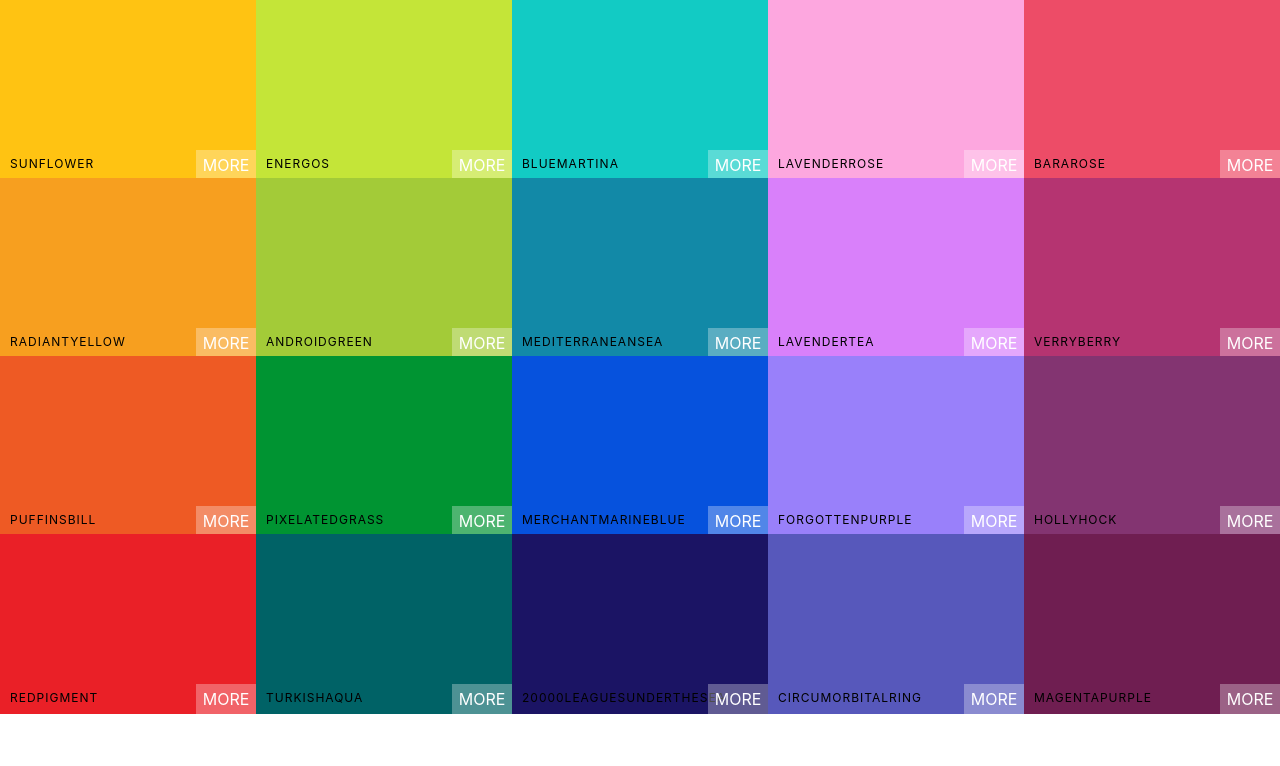
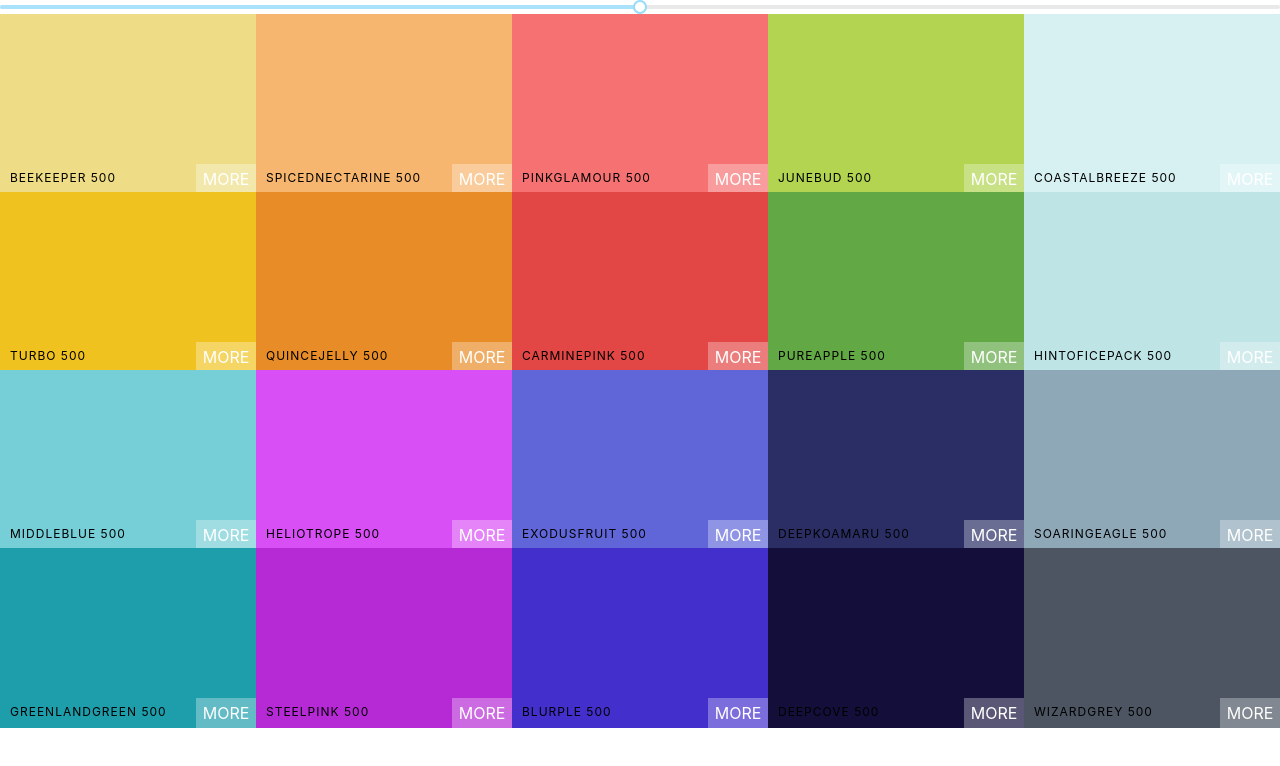
Before and after one commit to rrigonia/React-Color-App, a React (Create React App) app: page / in a window 1280 px wide. Shown: the top 766 px of the page. Built offline with nearby package versions, Linux system fonts and the light colour scheme.

Commit message:
Add unstyle color slider

```diff
--- a/package.json
+++ b/package.json
@@ -7,6 +7,7 @@
     "@testing-library/react": "^11.2.7",
     "@testing-library/user-event": "^12.8.3",
     "chroma-js": "^2.1.2",
+    "rc-slider": "^9.7.2",
     "react": "^17.0.2",
     "react-copy-to-clipboard": "^5.0.3",
     "react-dom": "^17.0.2",
--- a/src/App.js
+++ b/src/App.js
@@ -1,12 +1,11 @@
 import Palette from "./Palette";
 import seedColors from "./seedColors";
-import {generatePalette} from "./ColorHelpers"
+import { generatePalette } from "./ColorHelpers";
 
 function App() {
-	console.log(generatePalette(seedColors[4]))
 	return (
 		<div>
-			<Palette {...seedColors[2]} />
+			<Palette palette={generatePalette(seedColors[4])} />
 		</div>
 	);
 }
--- a/src/Palette.js
+++ b/src/Palette.js
@@ -1,14 +1,33 @@
 import React, { Component } from "react";
 import ColorBox from "./ColorBox";
 import "./Palette.css";
+import Slider from "rc-slider";
+import "rc-slider/assets/index.css";
 
 class Palette extends Component {
+	constructor(props) {
+		super(props);
+		this.state = { level: 500 };
+		this.changeLevel = this.changeLevel.bind(this);
+	}
+	changeLevel(level) {
+		this.setState({ level });
+	}
 	render() {
-		const colorBoxes = this.props.colors.map(color => (
-			<ColorBox background={color.color} name={color.name} />
+		const { colors } = this.props.palette;
+		const { level } = this.state;
+		const colorBoxes = colors[level].map(color => (
+			<ColorBox background={color.hex} name={color.name} />
 		));
 		return (
 			<div className="Palette">
+				<Slider
+					defaultValue={level}
+					min={100}
+					max={900}
+					step={100}
+					onAfterChange={this.changeLevel}
+				/>
 				{/* navbar goes here */}
 				<div className="Palette-colors">{colorBoxes}</div>
 				{/* footer goes here */}
```
Also changed, not shown: 1 other file (tests, documents, lock files or other folders).
